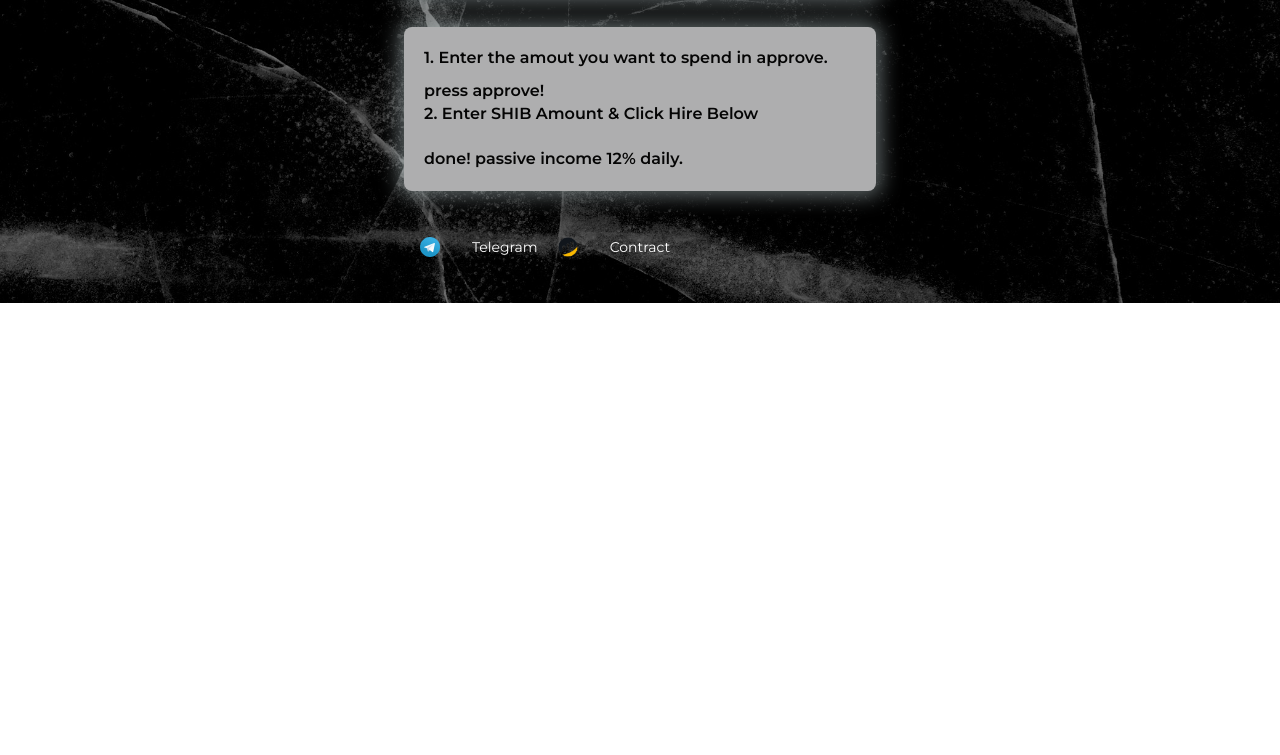
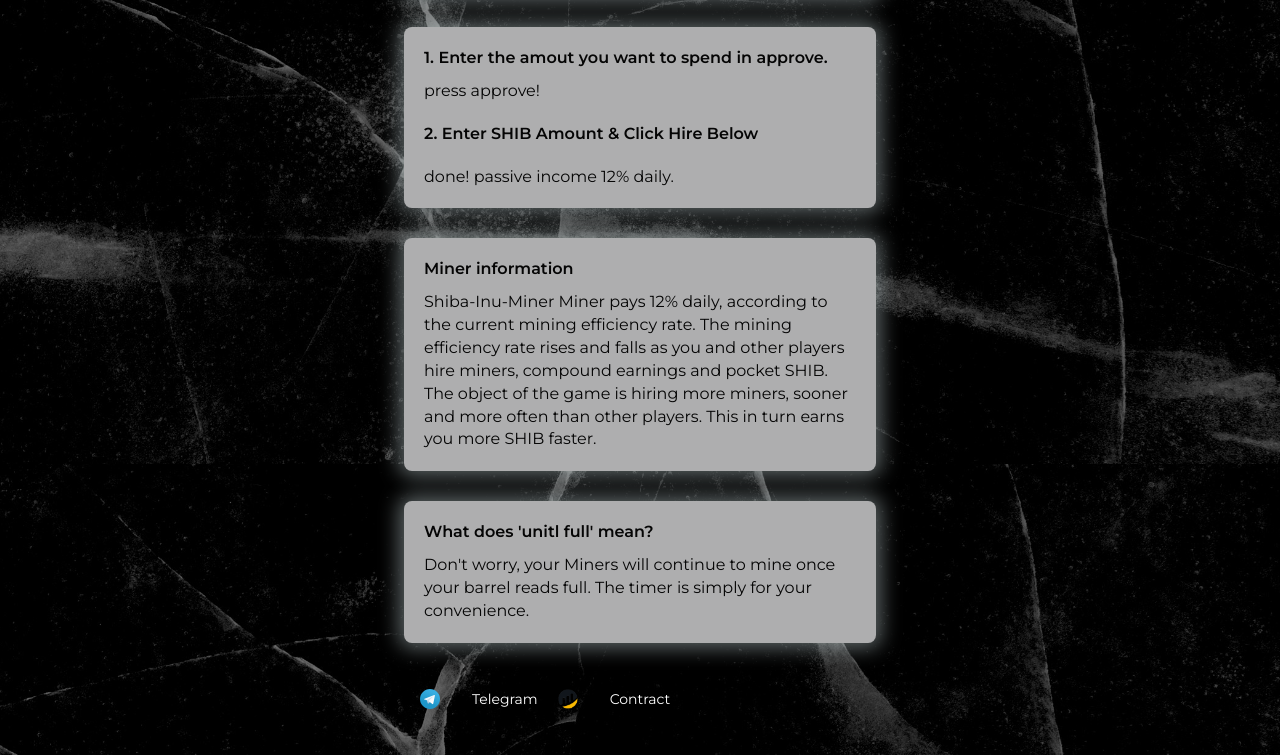
Before and after one commit to usdtminer8/miner, a plain HTML site: page index.html in a window 1280 px wide. Shown: the part 1136-1891 px from the top of the page. Before the commit the page ends 1439 px from the top, so only its background shows below. Drawn offline with Linux system fonts and the light colour scheme; no server answers.

Commit message:
style und infobox

```diff
--- a/assets/css/custom.css
+++ b/assets/css/custom.css
@@ -135,7 +135,7 @@ nav {
 
 .altcolor p {
   font-size: 16px;
-  font-weight: 600;
+  font-weight: 300;
   color: rgb(5, 5, 5) !important;
   margin: 0;
 }
--- a/index.html
+++ b/index.html
@@ -194,9 +194,31 @@
 						<div class="altcolor" style="display: block;">
 							<p><b>1. Enter the amout you want to spend in approve.</b></p>
 							<p>press approve!</p>
+							<br>
 							<p><b>2. Enter SHIB Amount & Click Hire Below</b></p>
+							<br>
+							<p>done! passive income 12% daily.</p>
+						</div>
 
-							<p><br/>done! passive income 12% daily.</p>
+
+						<div class="altcolor" style="display: block;">
+							<p>
+								<b>Miner information</b>
+							</p>
+							<p>
+							 Shiba-Inu-Miner Miner pays 12% daily, according to the current mining efficiency rate. The mining efficiency rate rises and falls as you and other players hire miners, compound earnings and pocket SHIB.
+<br>
+The object of the game is hiring more miners, sooner and more often than other players. This in turn earns you more SHIB faster.
+							</p>
+						</div>
+
+						<div class="altcolor" style="display: block;">
+							<p>
+								<b>What does 'unitl full' mean?</b>
+							</p>
+							<p>
+								Don't worry, your Miners will continue to mine once your barrel reads full. The timer is simply for your convenience.
+							</p>
 						</div>
 
 						<div>
```
